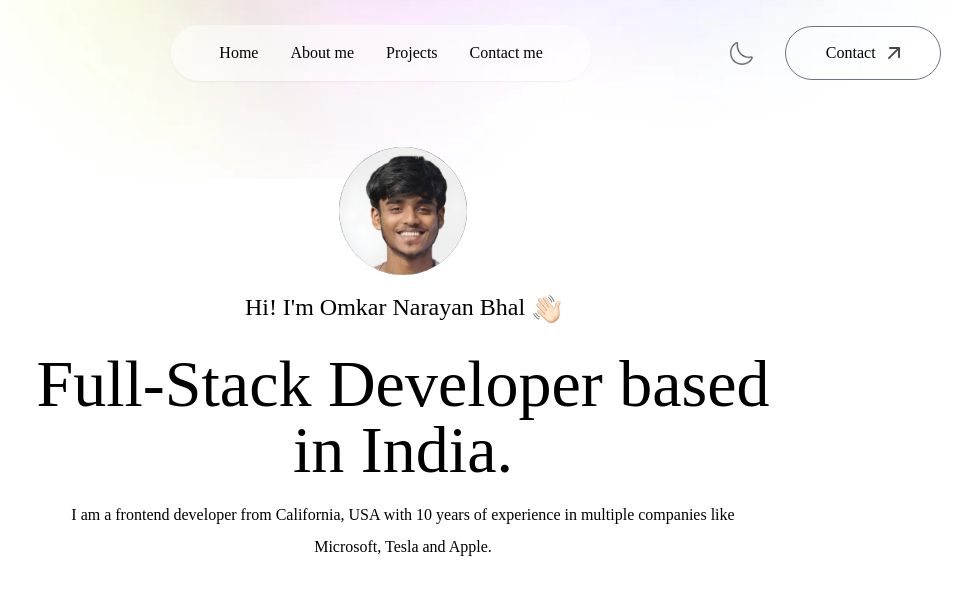
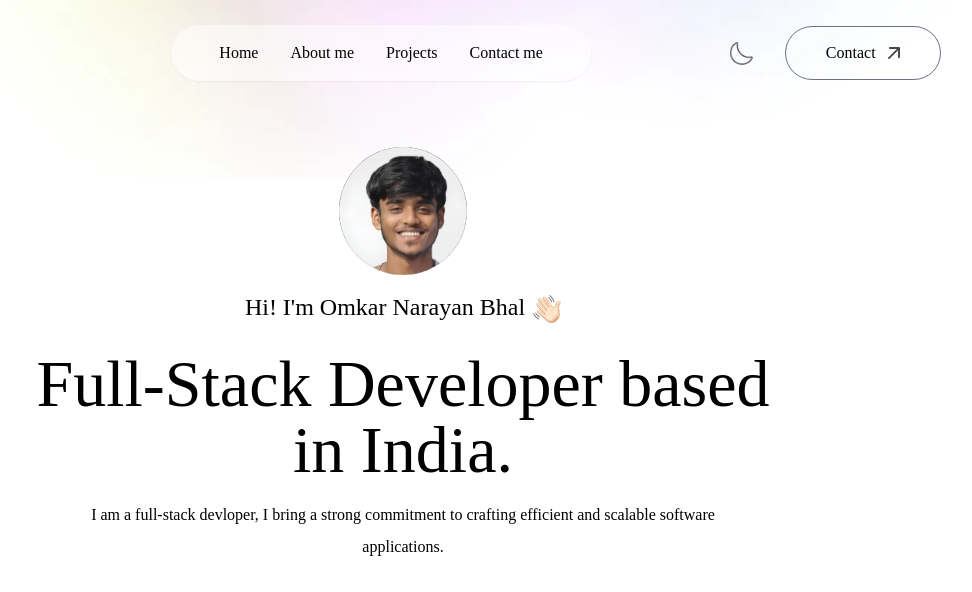
Before and after one commit to OmkarNarayanBhal/omkar-portfolio, a plain HTML site: page index.html in a window 1280 px wide. Shown: the top 592 px of the page, without its empty margins (237-1209 px from the left). Drawn offline with nearby package versions, Linux system fonts and the light colour scheme; a web font is replaced by a local one.

Commit message:
add new files

```diff
--- a/index.html
+++ b/index.html
@@ -79,7 +79,7 @@
     <h3 class="flex items-end gap-2 text-xl md:text-2xl mb-3 font-Ovo">
         Hi! I'm Omkar Narayan Bhal<img src="./images/hand-icon.png" alt="" class="w-7"></h3>
     <h1 class="text-3xl sm:text-6xl lg:text-[66px] font-Ovo">Full-Stack Developer based in India.</h1>
-    <p class="max-w-2xl mx-auto font-Ovo">I am a frontend developer from California, USA with 10 years of experience in multiple companies like Microsoft, Tesla and Apple.</p>
+    <p class="max-w-2xl mx-auto font-Ovo">I am a full-stack devloper, I bring a strong commitment to crafting efficient and scalable software applications.</p>
 
     <div class="flex flex-col sm:flex-row items-center gap-4 mt-4">
         <a href="#contact"
```
